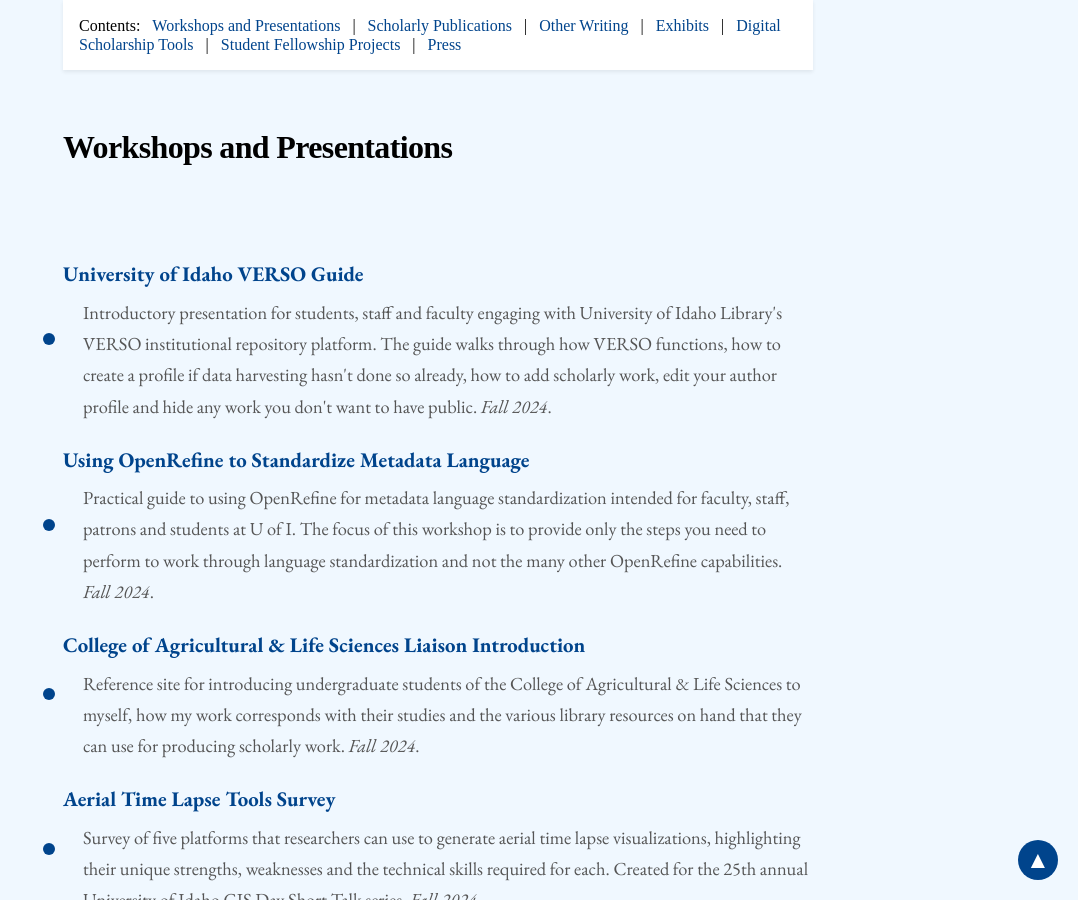
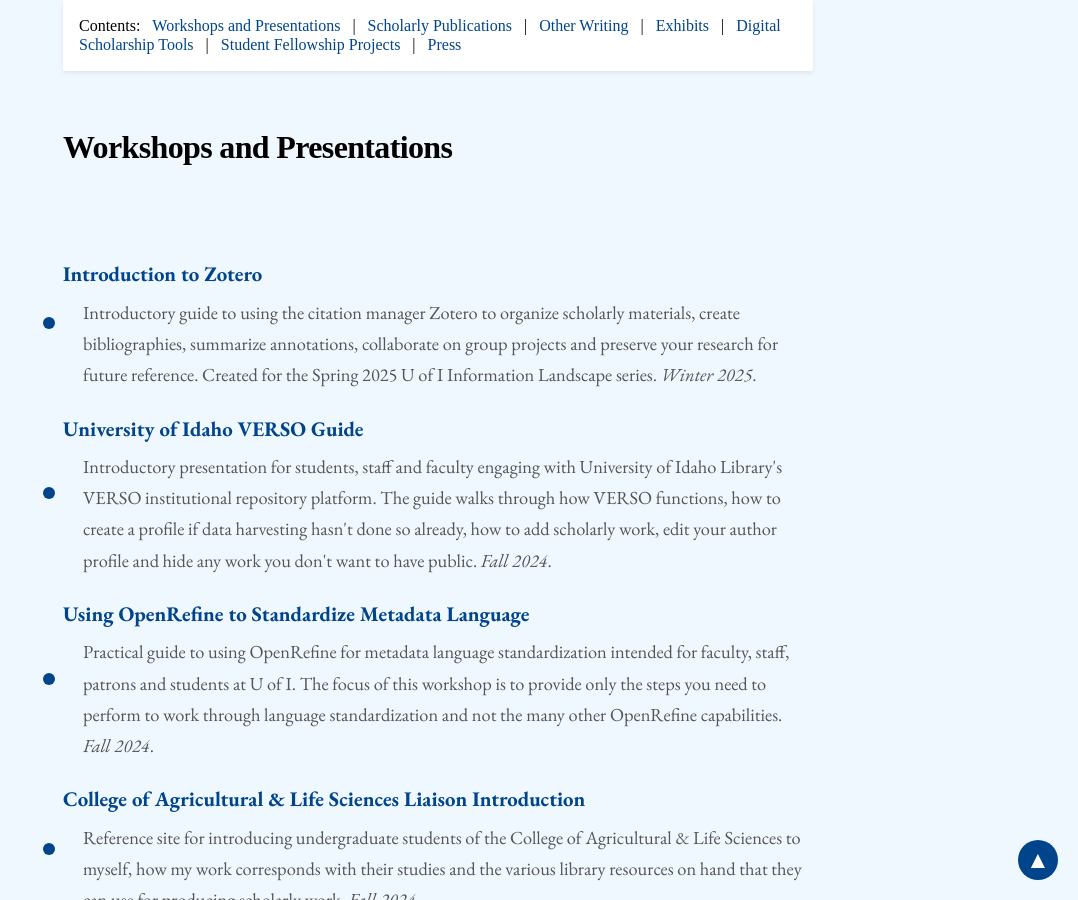
Before and after one commit to aweymo/base, a Jekyll site: the page built from index.md, in a window 1280 px wide and 900 px high, scrolled down 948 px. Shown: the whole window, without its empty margins (202-1280 px from the left). Built offline with Jekyll 4.4.1, drawn with Linux system fonts in a browser that asks for light colours; nearby versions of some CDN libraries; some web fonts are replaced.

Commit message:
add zotero intro

```diff
--- a/index.md
+++ b/index.md
@@ -44,6 +44,10 @@ Andrew Weymouth is the Digital Initiatives Librarian at University of Idaho, pri
 ## Workshops and Presentations
 
 <ul class="triangle-list">
+    <li>
+        <a href="https://aweymo-ui.github.io/zotero_intro/" target="_blank" rel="noopener noreferrer">Introduction to Zotero</a>
+        <span class="description">Introductory guide to using the citation manager Zotero to organize scholarly materials, create bibliographies, summarize annotations, collaborate on group projects and preserve your research for future reference. Created for the Spring 2025 U of I Information Landscape series. <i>Winter 2025</i>.</span>
+    </li>
     <li>
         <a href="https://aweymo-ui.github.io/verso_intro/" target="_blank" rel="noopener noreferrer">University of Idaho VERSO Guide</a>
         <span class="description">Introductory presentation for students, staff and faculty engaging with University of Idaho Library's VERSO institutional repository platform. The guide walks through how VERSO functions, how to create a profile if data harvesting hasn't done so already, how to add scholarly work, edit your author profile and hide any work you don't want to have public. <i>Fall 2024</i>.</span>
```
